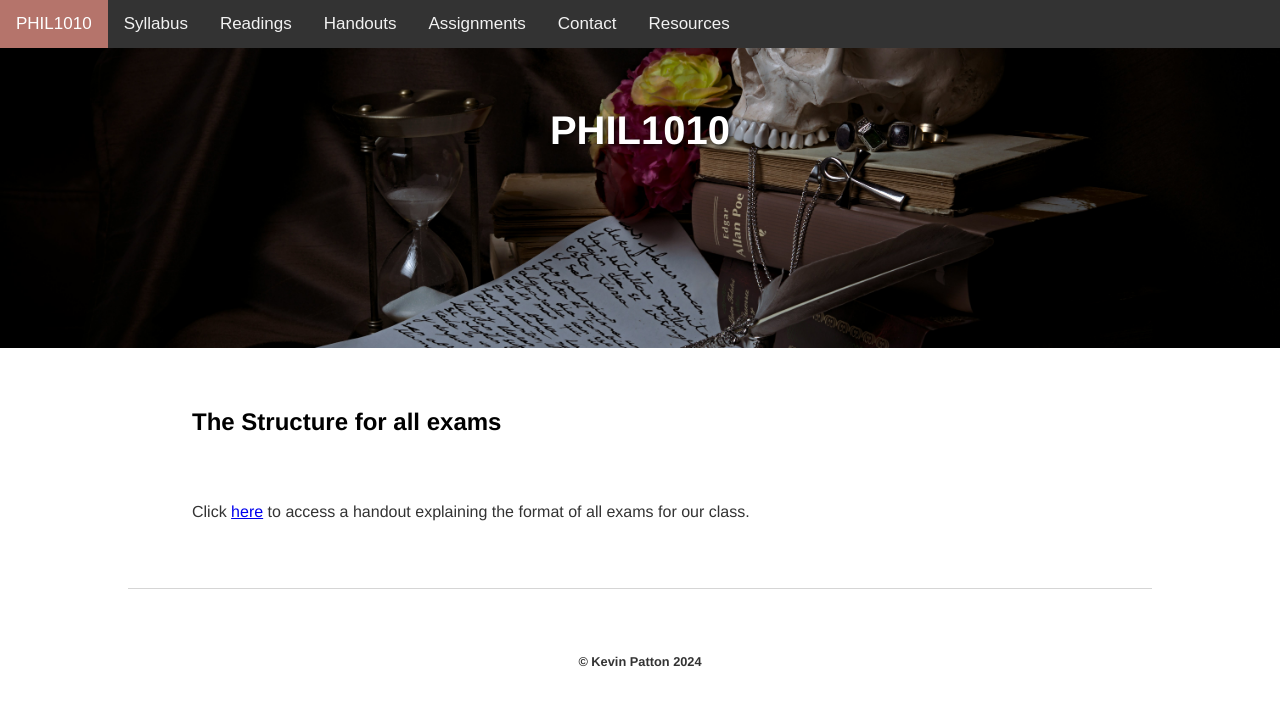
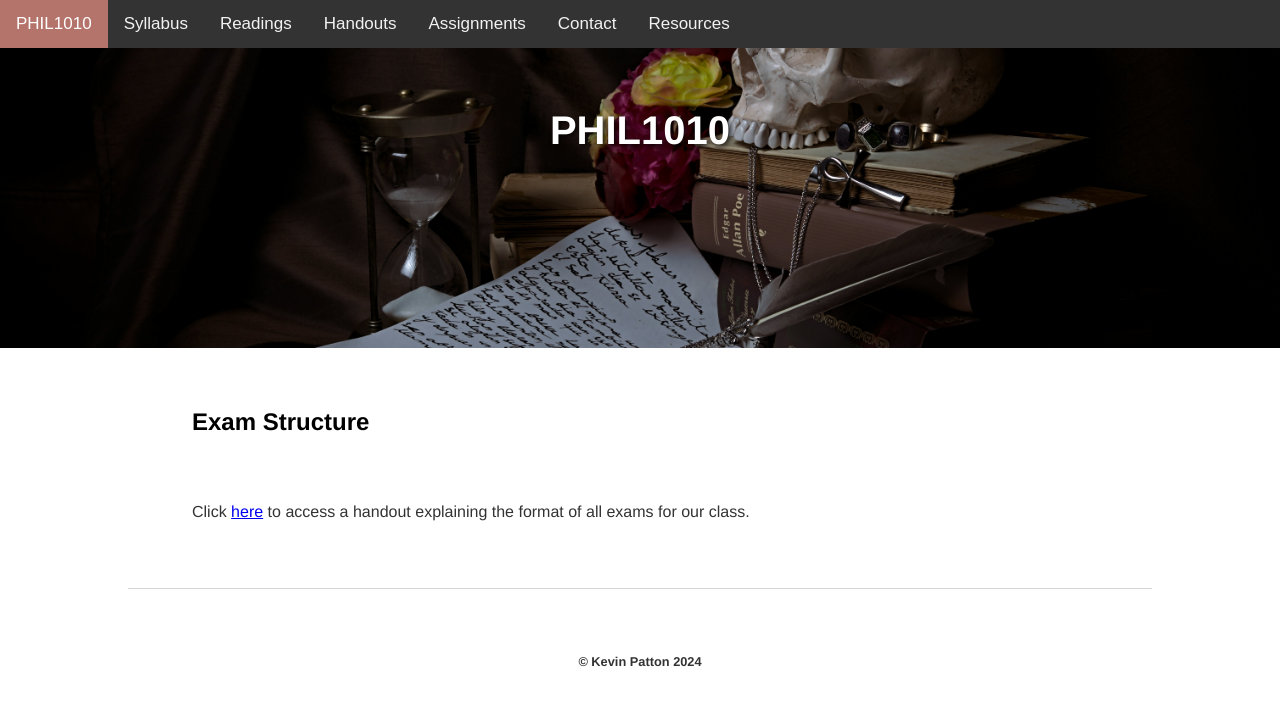
Before and after one commit to kevinjpatton/kevinjpatton.github.io, a Jekyll site: the page built from teaching/phil_1010/exams/index.html, in a window 1280 px wide. Shown: the top 706 px of the page. Built offline with Jekyll 4.4.1, drawn with Linux system fonts in a browser that asks for light colours; Markdown is read by kramdown in place of the engine named in the settings.

Commit message:
Update index.html

```diff
--- a/teaching/phil_1010/exams/index.html
+++ b/teaching/phil_1010/exams/index.html
@@ -2,5 +2,5 @@
 layout: 1010
 title: PHIL1010 - Exam Information
 ---
-<h2>The Structure for all exams</h2>
-<p>Click <a href="/teaching/phil_1010/exams/Handout - 1010 _ 2030 Exam 1.pdf" target="_blank">here</a> to access a handout explaining the format of all exams for our class.</p>
+<h2>Exam Structure</h2>
+<p>Click <a href="/teaching/commonresources/Handout - 1000_2000 Exam 1.pdf" target="_blank">here</a> to access a handout explaining the format of all exams for our class.</p>
```
